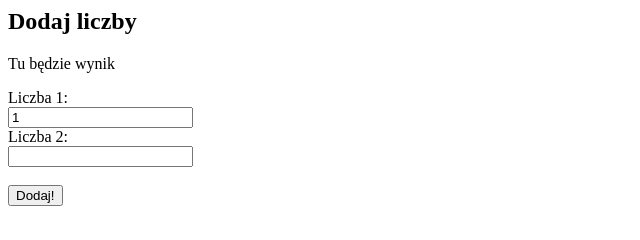
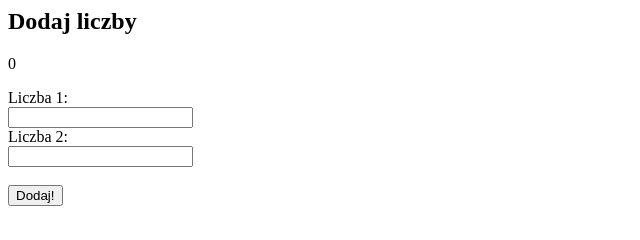
Before and after one commit to maclub/js_nauka_23, a plain HTML site: page index.html in a window 1280 px wide. Both pictures are taken after a click on the button "Dodaj!". Shown: the full height of the page, 0-640 px from the left. Drawn offline with Linux system fonts and the light colour scheme.

Commit message:
Update index.html

```diff
--- a/index.html
+++ b/index.html
@@ -13,7 +13,7 @@
         <p id="wynik">Tu będzie wynik</p>
 
          <label for="number1">Liczba 1:</label><br>
-         <input type="number" id="firstnumber" name="number1" value=1><br>
+         <input type="number" id="firstnumber" name="number1"><br>
 
          <label for="number2">Liczba 2:</label><br>
          <input type="number" id="secondnumber" name="number2" ><br><br>
@@ -22,21 +22,31 @@
 
 
         <script>
-			let a;
+
 			function dodajButton(){
-				a=document.getElementById("firstnumber").value;
-				return a;
+				let n1=document.getElementById("firstnumber").value;
+				let n2=document.getElementById("secondnumber").value;
+				let sum=dodawanie(n1, n2);
+				document.getElementById("wynik").innerHTML = sum;
+				//console.log(Number(n1)+Number(n2));
 			}
-			//let a=document.getElementById("firstnumber").value;
-			console.log(a);
-			/*function myFunction(a, b) {
+			function dodawanie(p1, p2){
+				let suma=Number(p1)+Number(p2);
+				return  suma;
+			}
+
+
+			/*
+			let a=document.getElementById("firstnumber").value;
+			console.log("a");
+			function myFunction(a, b) {
 				let a = document.getElementById("firstnumber");
 				let b = document.getElementById("secondnumber");
 				return a + b;
-			}*/
+			}
 			//document.getElementById("wynik").innerHTML = myFunction();
 
-			/*var x = 	dodajButton(5, 6);
+			var x = 	dodajButton(5, 6);
 			document.getElementById("wynik").innerHTML = x;
 			function dodajButton(a, b){
 				a=(document.getElementById("firstnumber").value);
@@ -47,13 +57,12 @@
 			//document.getElementById("wynik").innerHTML = dodajButton();
 
 			function adding(a, b){
-				//console.log("abcd");
+				console.log("abcd");
 				//console.log(a);
 				//return a+b;
 			}
 			document.getElementById("wynik").innerHTML = adding();
-				*/
-
+			*/
         </script>
 
     </body>
```
